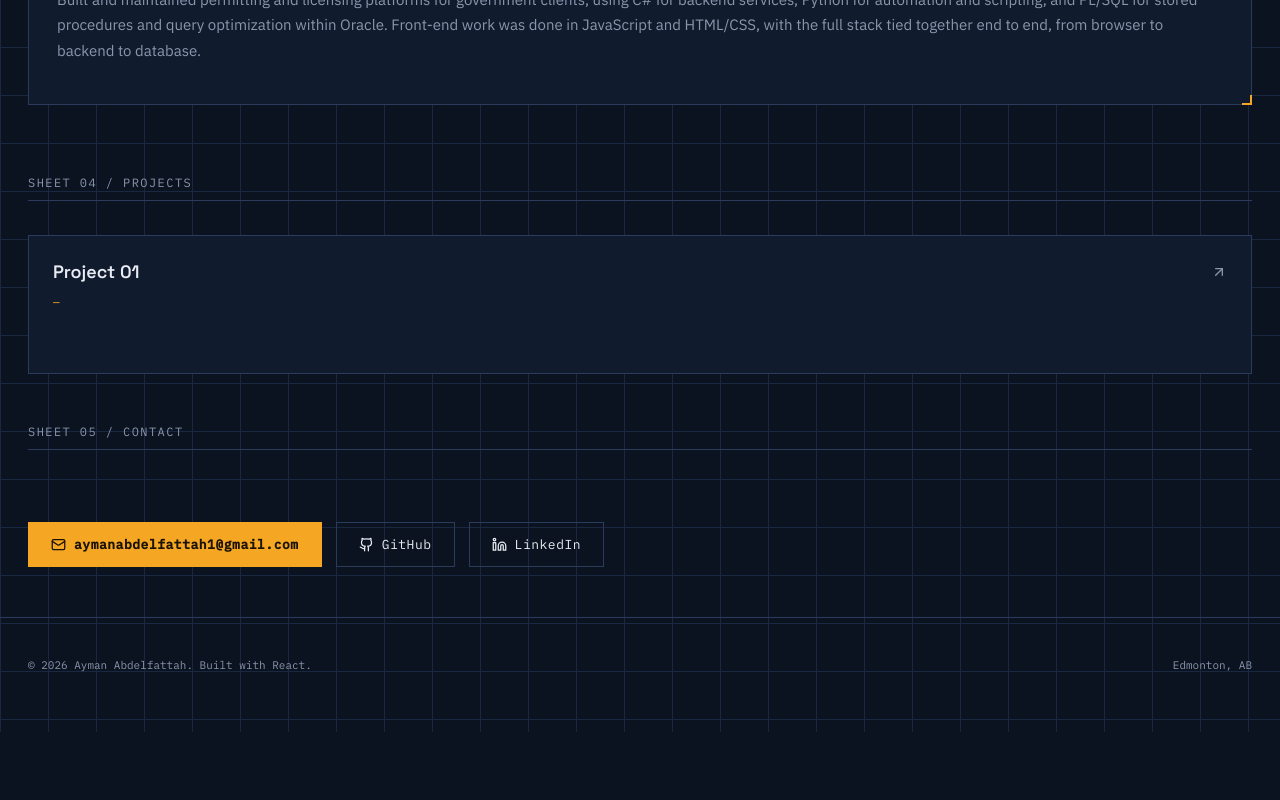
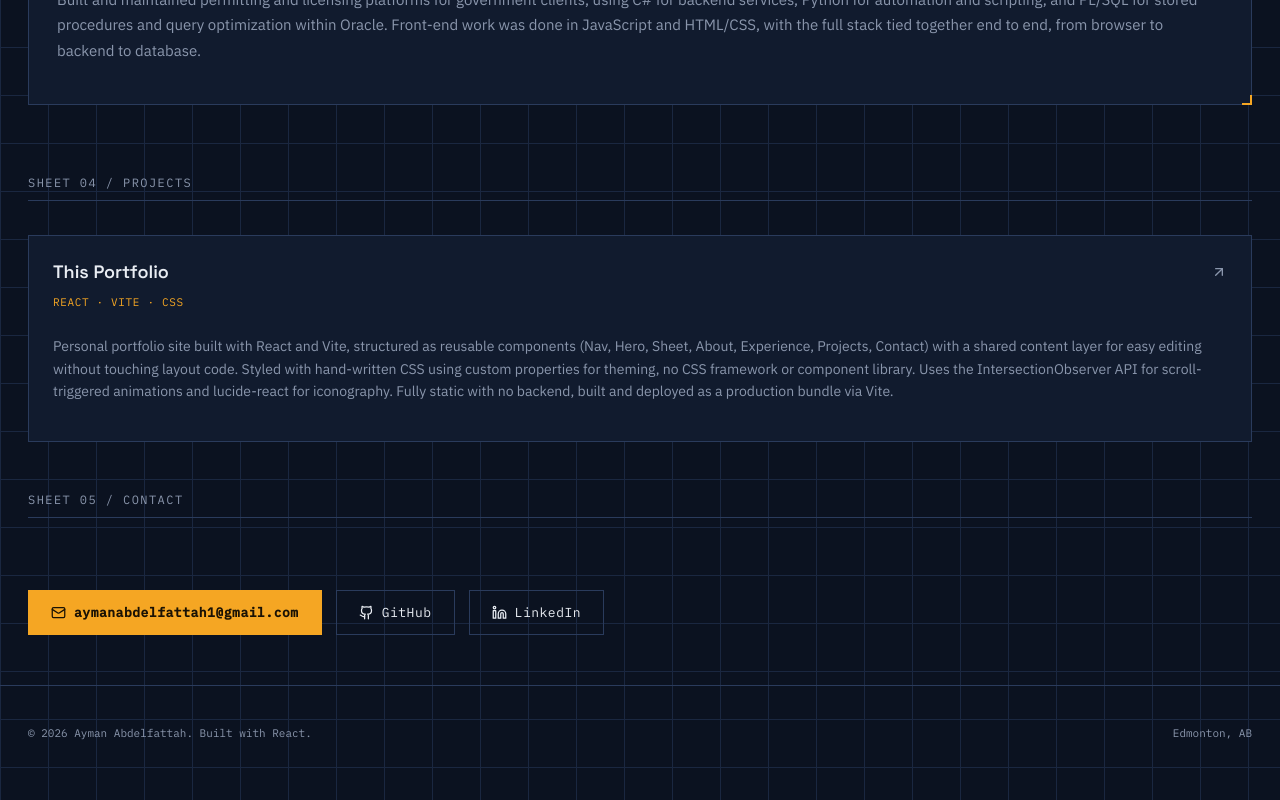
Before and after one commit to Ayman1242/Portfolio, a React (Vite) app: page / in a window 1280 px wide. Shown: the part 1105-1905 px from the top of the page. Before the commit the page ends 1837 px from the top, so only its background shows below. Built offline with nearby package versions, Linux system fonts and the light colour scheme.

Commit message:
Add project and make them open in new tab

```diff
--- a/src/components/Projects.jsx
+++ b/src/components/Projects.jsx
@@ -7,7 +7,7 @@ export default function Projects() {
     <Sheet id="projects" label="Sheet 04 / Projects">
       <div className="proj-grid">
         {PROJECTS.map((p) => (
-          <a className="proj-card" href={p.link} key={p.name}>
+          <a className="proj-card" href={p.link} key={p.name} target="_blank" rel="noreferrer">
             <div className="proj-name">
               {p.name} <ArrowUpRight size={16} color="#8a96ac" />
             </div>
--- a/src/content.js
+++ b/src/content.js
@@ -54,10 +54,17 @@ export const EXPERIENCE = [
 
 export const PROJECTS = [
   {
-    name: "Project 01",
-    tag: "—",
-    body: "",
-    link: "#",
+  name: "This Portfolio",
+  tag: "React · Vite · CSS",
+  body:
+    "Personal portfolio site built with React and Vite, structured as reusable " +
+    "components (Nav, Hero, Sheet, About, Experience, Projects, Contact) with a " +
+    "shared content layer for easy editing without touching layout code. Styled " +
+    "with hand-written CSS using custom properties for theming, no CSS framework " +
+    "or component library. Uses the IntersectionObserver API for scroll-triggered " +
+    "animations and lucide-react for iconography. Fully static with no backend, " +
+    "built and deployed as a production bundle via Vite.",
+  link: "https://github.com/Ayman1242/Portfolio",
   },
 ];
 
```
